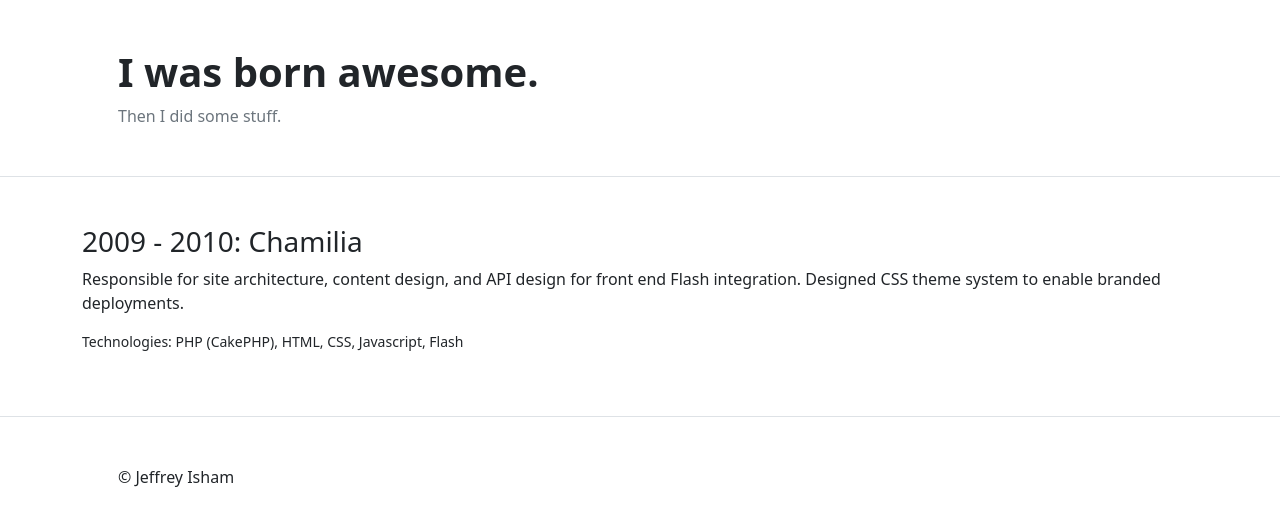
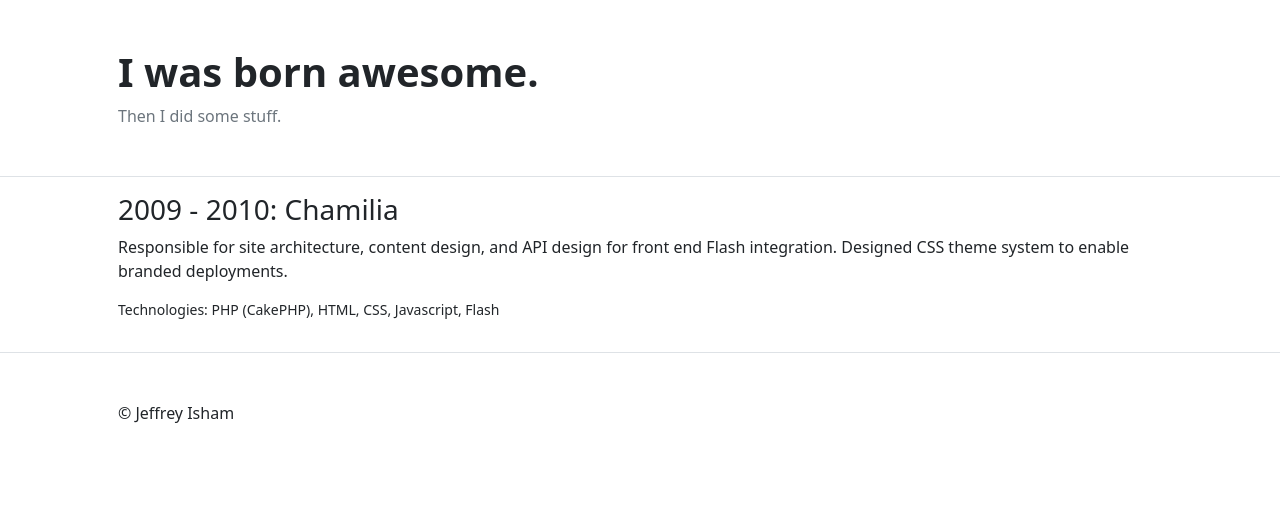
Before and after one commit to jeffreyisham/jeffreyisham.github.io, a Jekyll site: the page built from _work/chamilia.md, in a window 1280 px wide. Shown: the top 526 px of the page. Built offline with Jekyll 4.4.1, drawn with Linux system fonts in a browser that asks for light colours.

Commit message:
Update default.html

```diff
--- a/_layouts/default.html
+++ b/_layouts/default.html
@@ -13,7 +13,7 @@
     {% include site-header.html %}
 
     <div class="border-bottom">
-      <div class="container py-5">
+      <div class="container p-3 px-md-5">
         {{ content }}
       </div>
     </div>
```
